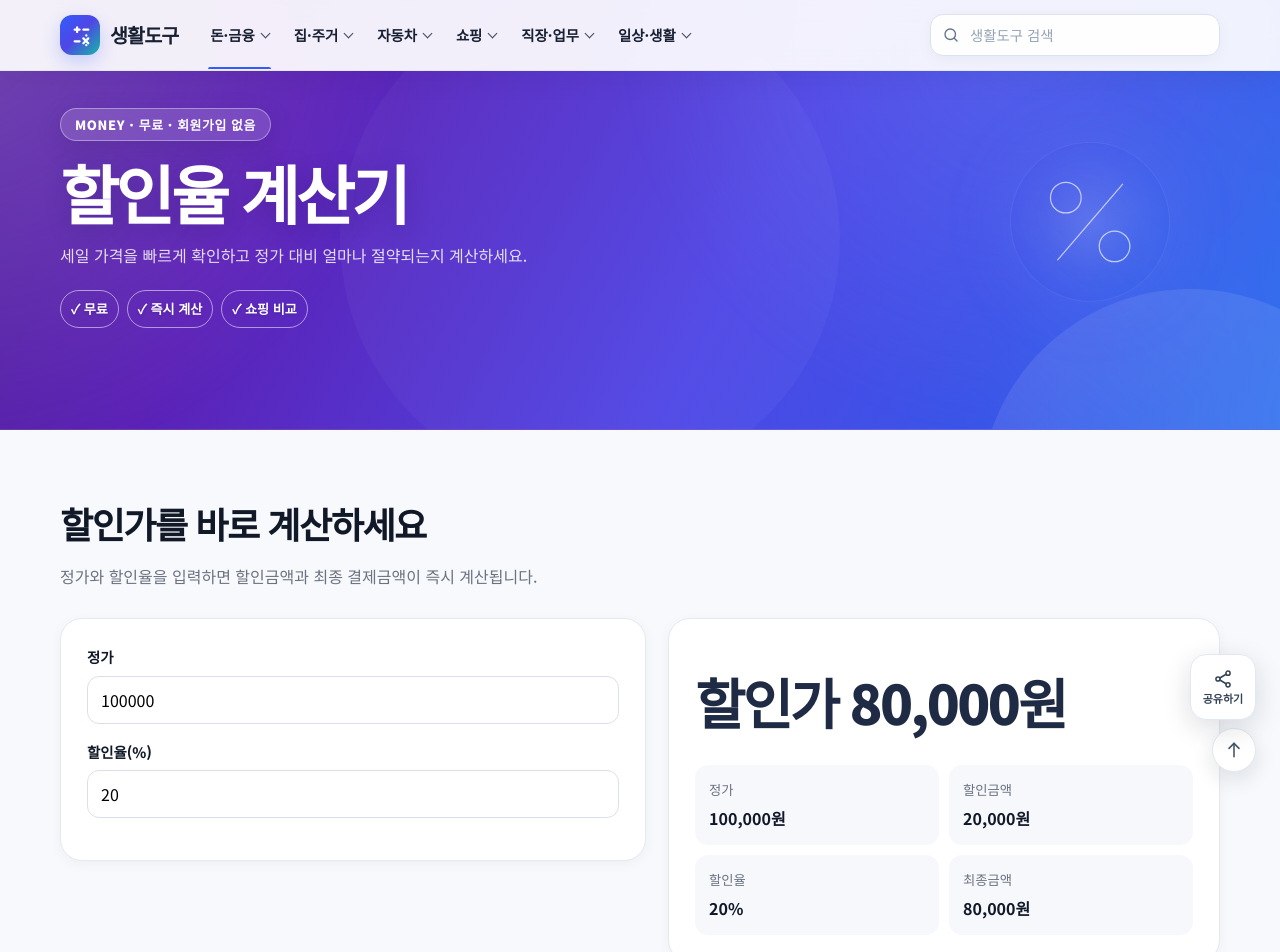
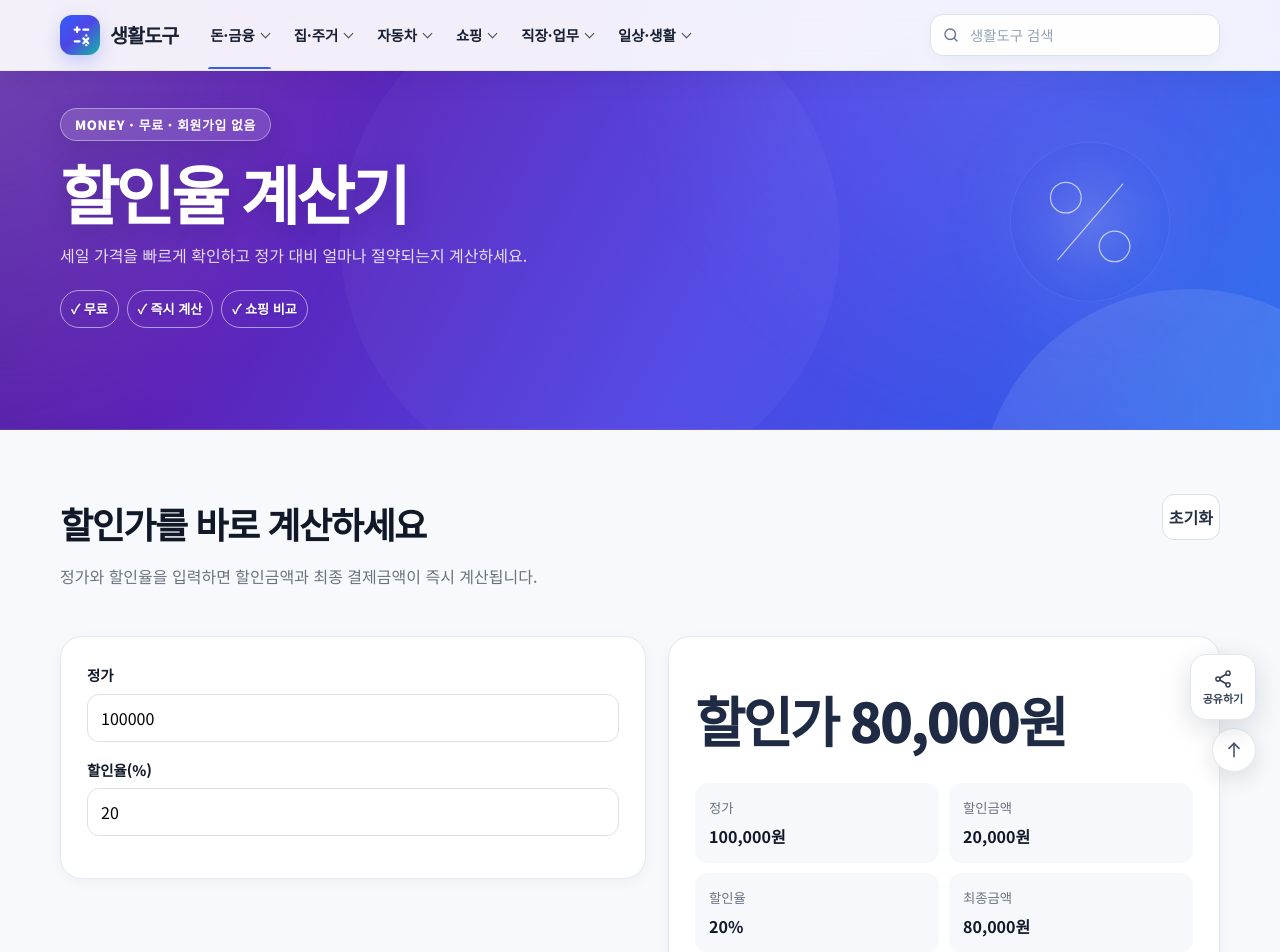
Before and after one commit to license-book/life-tools, a Next.js app: page /tools/discount-calculator in a window 1280 px wide. Shown: the top 952 px of the page. Built offline with nearby package versions, Linux system fonts and the light colour scheme.

Commit message:
Add shared reset control to all tool pages

```diff
--- a/components/tools/ToolPageRenderer.tsx
+++ b/components/tools/ToolPageRenderer.tsx
@@ -3,6 +3,7 @@ import type { ReactNode } from "react";
 import SiteHeader from "@/components/layout/SiteHeader";
 import AdSlot from "@/components/ads/AdSlot";
 import ToolHeroIcon from "@/components/tools/ToolHeroIcon";
+import ToolResetButton from "@/components/tools/ToolResetButton";
 import type { ToolDefinition } from "@/types/tool";
 import { createFaqJsonLd, createToolJsonLd } from "@/lib/tools/engine";
 import { getToolBySlug } from "@/data/tools";
@@ -19,7 +20,7 @@ export default function ToolPageRenderer({ tool, calculator }: ToolPageRendererP
     <main>
       <section className="tool-hero"><div className="container"><ToolHeroIcon tool={tool} /><span className="eyebrow">{tool.category} · 무료 · 회원가입 없음</span><h1>{tool.name}</h1><p>{tool.heroDescription}</p><div className="trust-row">{tool.badges.map((badge)=><span className="trust-chip" key={badge}>✓ {badge}</span>)}</div></div></section>
 
-      <section className="section"><div className="container"><h2>{tool.calculatorTitle}</h2><p className="section-intro">{tool.calculatorDescription}</p>{calculator}</div></section>
+      <section className="section"><div className="container"><div className="section-heading-row"><div><h2>{tool.calculatorTitle}</h2><p className="section-intro">{tool.calculatorDescription}</p></div><div className="no-print"><ToolResetButton /></div></div>{calculator}</div></section>
 
       <div className="container"><AdSlot placement="tool-after-calculator" className="ad-slot-wide" /></div>
 
```
